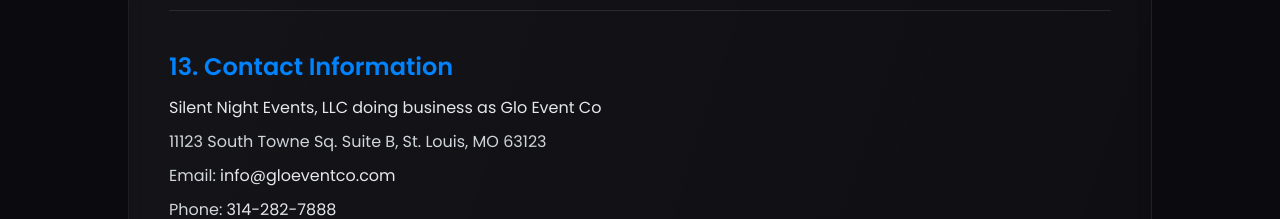
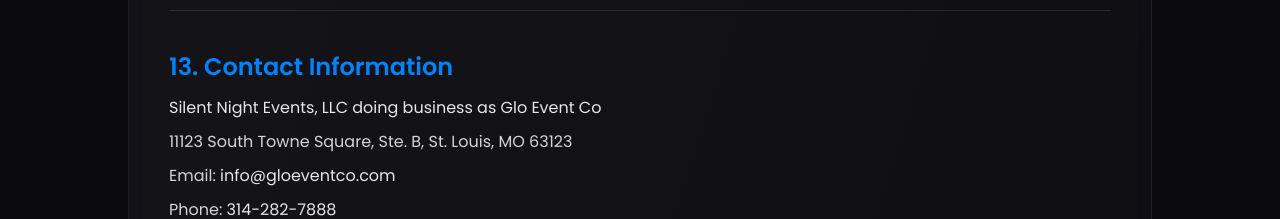
Before and after one commit to juancabrera0513/gloeventco-v2, a React (Vite) app: page /privacy in a window 1280 px wide. Shown: the part 3140-3359 px from the top of the page. Built offline with nearby package versions, Linux system fonts and the light colour scheme; no server answers; a web font is replaced by a local one.

Commit message:
updated privacy policy

```diff
--- a/src/pages/Privacy.jsx
+++ b/src/pages/Privacy.jsx
@@ -227,7 +227,7 @@
             <div className="text-gray-200">
               Silent Night Events, LLC doing business as Glo Event Co
             </div>
-            <div>11123 South Towne Sq. Suite B, St. Louis, MO 63123</div>
+            <div>11123 South Towne Square, Ste. B, St. Louis, MO 63123            </div>
             <div>
               Email: <span className="text-gray-200">info@gloeventco.com</span>
             </div>
```
